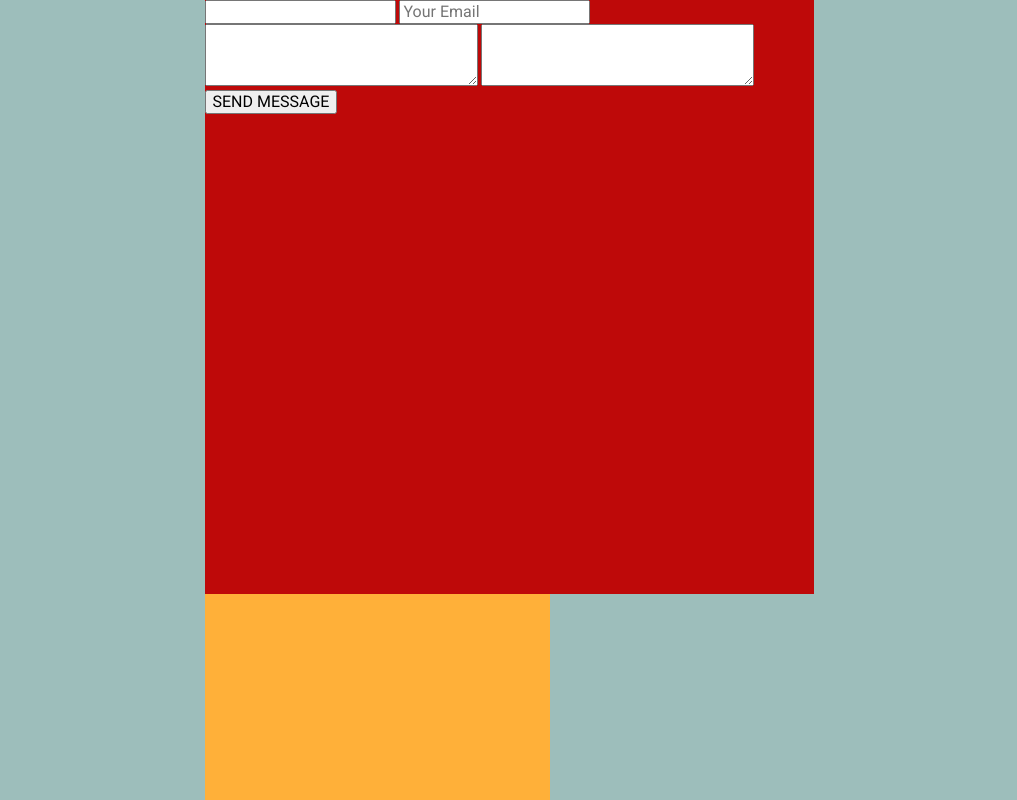
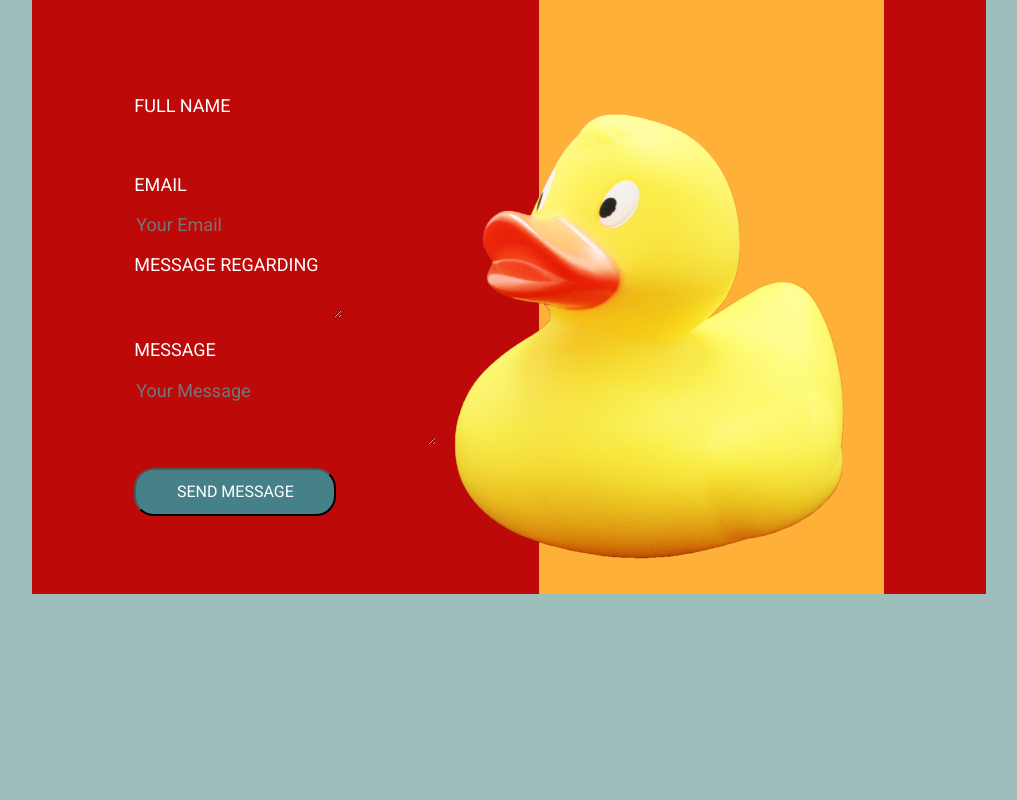
Before and after one commit to Mariam-Khaz/Duck-Card, a plain HTML site: page index.html in a window 1280 px wide. Shown: the top 800 px of the page, without its empty margins (131-1148 px from the left). Drawn offline with Linux system fonts and the light colour scheme; a web font is replaced by a local one.

Commit message:
almost done duckcard

```diff
--- a/index.html
+++ b/index.html
@@ -8,22 +8,31 @@
   <link rel="preconnect" href="https://fonts.googleapis.com">
   <link rel="preconnect" href="https://fonts.gstatic.com" crossorigin>
   <link href="https://fonts.googleapis.com/css2?family=Open+Sans:ital,wght@0,300..800;1,300..800&family=Poppins:ital,wght@0,100;0,200;0,300;0,400;0,500;0,600;0,700;0,800;0,900;1,100;1,200;1,300;1,400;1,500;1,600;1,700;1,800;1,900&family=Roboto:ital,wght@0,100;0,300;0,400;0,500;0,700;0,900;1,100;1,300;1,400;1,500;1,700;1,900&family=Sevillana&display=swap" rel="stylesheet">
-  <title>Duck-Card</title>
+<title>Duck-Card</title>
 </head>
 <body>
-  <form action="">
-    <section class="red">
-      <input type="FULL NAME">
-      <input type="email" placeholder="Your Email">
-      <textarea name="MESSAGE REGARDING" id="regarding" cols="30" rows="3"></textarea>
-      <textarea name="MESSAGE" id="message" cols="30" rows="3"></textarea>
-      <button type="submit">SEND MESSAGE</button>
-    </section>
-    <section class="yellow">
-      <!-- <img src="images/duck.png" alt="Duck-Card"> -->
-    </section>
+  <form action="Duck-Card">
+  <div class="main-card">
+
+    <div class="red-card">
+      <div class="subject-card">
+        <p>FULL NAME</p>
+        <input type="FULL NAME" id="fname" name="fname"><br>
+        <p>EMAIL</p>
+        <input type="email" placeholder="Your Email"><br>
+        <p>MESSAGE REGARDING</p>
+        <textarea name="MESSAGE REGARDING" id="regarding" cols="20" rows="1"></textarea><br>
+        <p>MESSAGE</p>
+        <textarea type="MESSAGE" placeholder="Your Message" cols="30" rows="3"></textarea><br><br>
+        <button type="submit">SEND MESSAGE</button><br>
+        <div class="duckpic">
+          <img src="images/duck.png">
+        </div>
+      </div>
+      <div class="yellow-box"></div>
+    </div>
+
+  </div>
   </form>
-
-
 </body>
 </html>
--- a/styles/styles.css
+++ b/styles/styles.css
@@ -1,29 +1,55 @@
 body {
   background-color: #9DBEBB;
-  display: flex;
-  align-items: center;
-flex-direction: column;
 }
 
-.red {
-  background-color: #BE0909;
-  max-width: 609px;
-  width: 100%;
-  min-height: 594px;
-  font-family: 'roboto', sans-serif;
-   flex-direction: column;
+.main-card {
+  display: flex;
   justify-content: center;
+  align-items: center;
 }
 
-.yellow {
-  background-color: #FFB039;
+.red-card {
+  max-width: 954px;
+  height: 594px;
+  width: 100%;
+  background-color: #BE0909;
+  color: #FEFFFF;
+  display: flex;
+  justify-content: space-evenly;
+  align-items: center;
+  font-family: 'roboto', sans-serif;
+  position: relative;
+}
+
+/* .subject-card {
+
+} */
+
+p, textarea, input {
+  background-color: #BE0909;
+  color: #FEFFFF;
+  border: none;
+  font-size: 18px;
+}
+
+.yellow-box {
   max-width: 345px;
   width: 100%;
-  min-height: 594px;
-  /* flex-wrap: wrap;  */
+  height: 594px;
+  background-color: #FFB039;
 }
-/*
-input {
 
+button {
+  background-color: #468189;
+  color: #FEFFFF;
+  width: 202px;
+  height: 48px;
+  border-radius: 20px;
+}
 
-} */
+.duckpic {
+  position: absolute;
+  align-items: center;
+  top: 5%;
+  left: 30%;
+}
```
